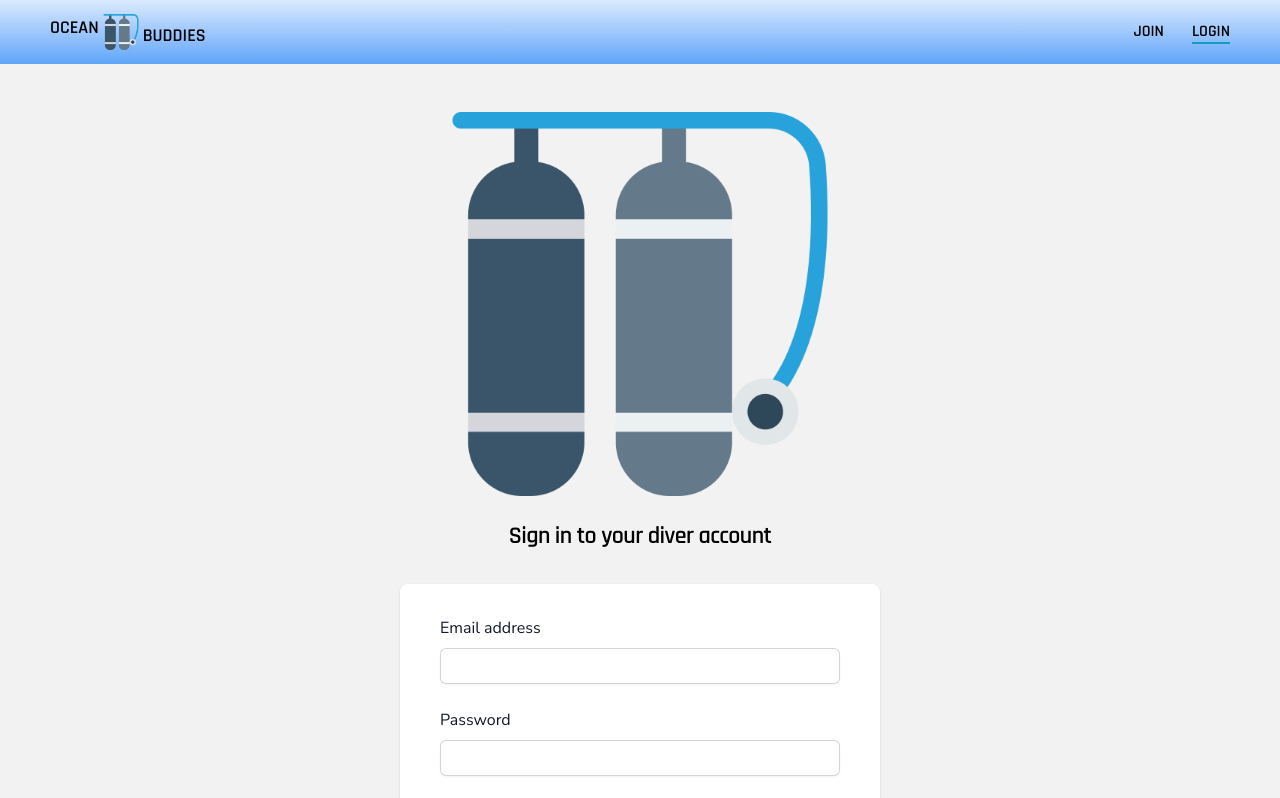
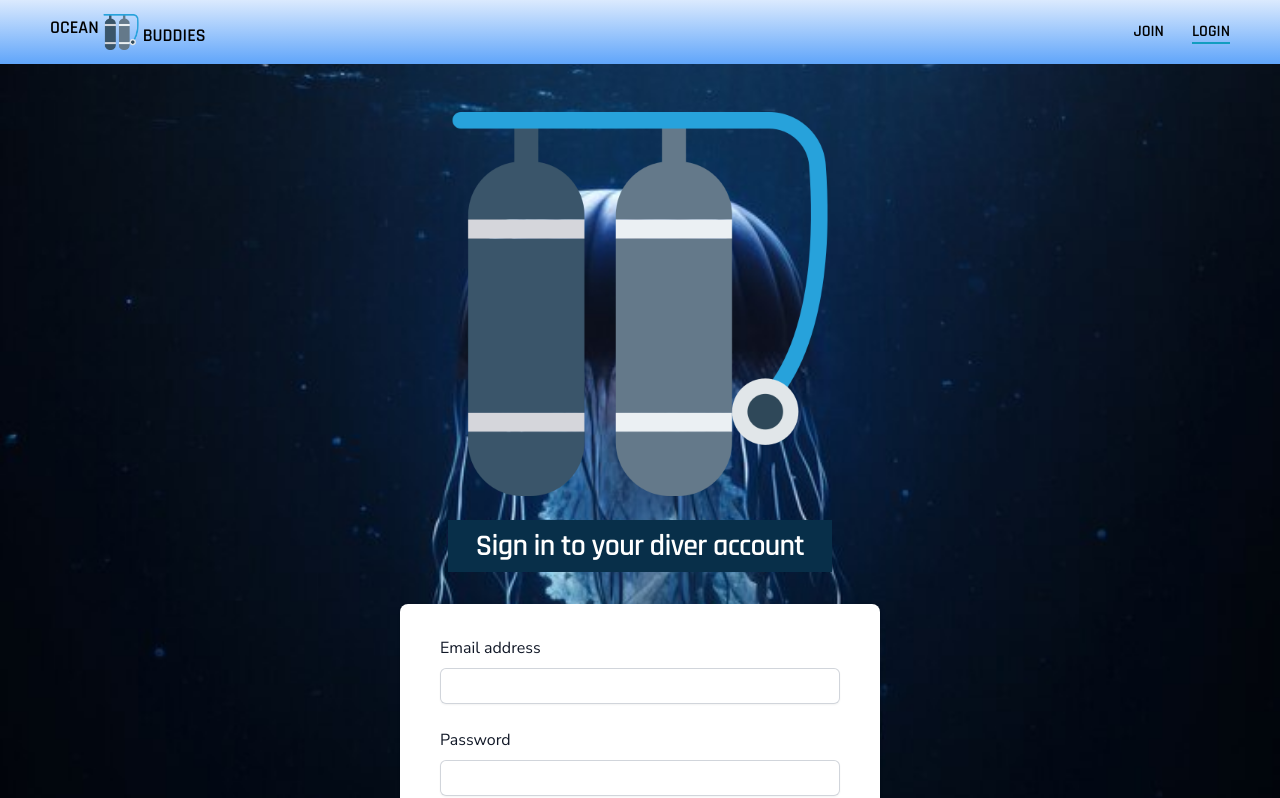
Before and after one commit to RozaliiaRusskikh/ocean-buddies, a Next.js app: page /login in a window 1280 px wide. Shown: the top 798 px of the page. Built offline with nearby package versions, Linux system fonts and the light colour scheme.

Commit message:
Add background image

```diff
--- a/app/(site)/components/AuthPage.tsx
+++ b/app/(site)/components/AuthPage.tsx
@@ -8,6 +8,7 @@ import { useEffect } from "react";
 import AOS from "aos";
 import "aos/dist/aos.css";
 import { rajdhani } from "../fonts";
+import image from "@/public/assets/jellyfish-background.jpg";
 
 interface AuthPageProps {
   title: string;
@@ -29,7 +30,10 @@ const AuthPage: React.FC<AuthPageProps> = ({ title }) => {
   }
 
   return (
-    <div className="flex min-h-screen flex-col justify-center items-center py-12 sm:px-6 lg:px-8">
+    <div
+      className="flex min-h-screen flex-col justify-center items-center py-12 sm:px-6 lg:px-8 bg-no-repeat bg-cover bg-center bg-fixed"
+      style={{ backgroundImage: `url(${image.src})` }}
+    >
       <div className="max-w-xs sm:max-w-sm">
         <Image
           alt="logo"
@@ -40,7 +44,7 @@ const AuthPage: React.FC<AuthPageProps> = ({ title }) => {
         />
         <Heading
           size="subheading"
-          className={`text-center mt-6 tracking-tight ${rajdhani.className} antialiased`}
+          className={`text-center mt-6 tracking-tight bg-sky-950 text-background p-2 ${rajdhani.className} antialiased`}
           data-aos="fade-in"
         >
           {title}
--- a/app/(site)/components/Text.tsx
+++ b/app/(site)/components/Text.tsx
@@ -44,7 +44,7 @@ export function Heading({
 }: HeadingProps) {
   const sizes = {
     heading: "text-3xl md:text-5xl font-bold",
-    subheading: "text-lg md:text-2xl font-bold",
+    subheading: "text-lg md:text-3xl font-bold",
   };
 
   const styles = `${sizes[size]} ${className}`;
```
Also changed, not shown: public/assets/jellyfish-background.jpg (added).
